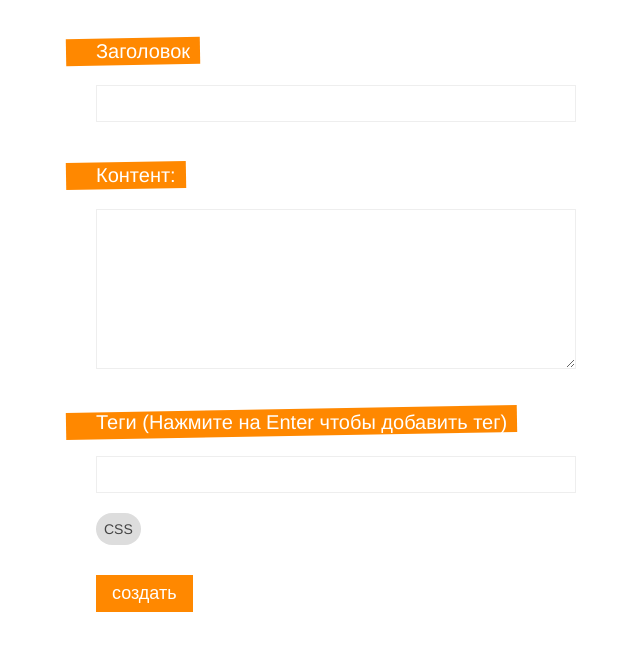
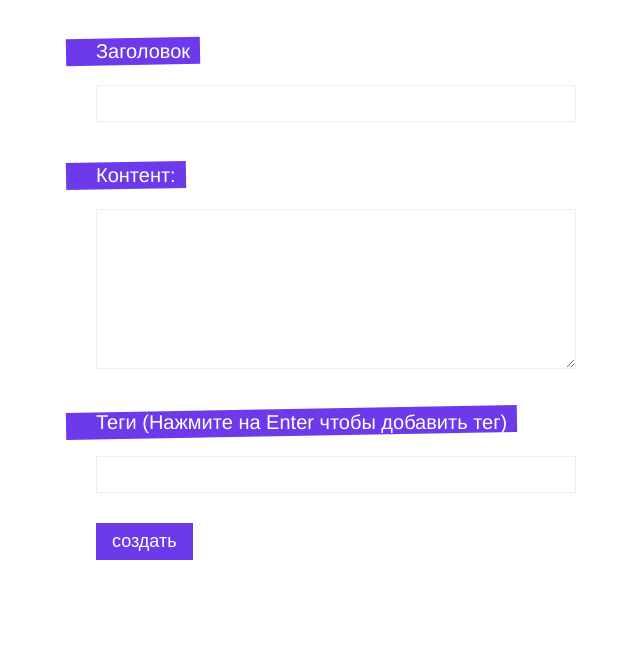
Before and after one commit to solohad1n/Vue3-my-blog, a Vue app: page /#/create in a window 1280 px wide. Shown: the top 650 px of the page, without its empty margins (304-944 px from the left). Built offline with nearby package versions, Linux system fonts and the light colour scheme.

Commit message:
Create a new post + Add + Delete + Check for identity

```diff
--- a/src/views/Create.vue
+++ b/src/views/Create.vue
@@ -1,20 +1,58 @@
 <template>
   <div class="create">
-    <form>
+    <form @submit.prevent="handleSubmit">
       <label>Заголовок</label>
-      <input type="text" required />
+      <input v-model="title" type="text" required />
       <label>Контент:</label>
-      <textarea></textarea>
+      <textarea v-model="body"></textarea>
       <label>Теги (Нажмите на Enter чтобы добавить тег)</label>
-      <input type="text" />
-      <div class="pill">CSS</div>
+      <input @keydown.enter="handleAddTag" v-model="tag" type="text" />
+      <div v-for="tag in tags" :key="tag" class="pill">
+        <span @click="handleDeleteTag(tag)">#{{ tag }}</span>
+      </div>
       <button>создать</button>
     </form>
   </div>
 </template>
 
 <script>
-export default {};
+import { ref } from "@vue/reactivity";
+export default {
+  setup() {
+    const title = ref("");
+    const body = ref("");
+    const tag = ref("");
+    const tags = ref([]);
+
+    const handleAddTag = () => {
+      if (!tags.value.includes(tag.value) && !tag.value.includes(" ")) {
+        tags.value.push(tag.value);
+        tag.value = "";
+      }
+      tag.value = "";
+    };
+
+    const handleSubmit = (item) => {
+      console.log(title.value);
+      console.log(body.value);
+      console.log(tag.value);
+    };
+
+    const handleDeleteTag = (item) => {
+      tags.value = tags.value.filter((tag) => tag !== item);
+    };
+
+    return {
+      title,
+      body,
+      tag,
+      tags,
+      handleSubmit,
+      handleAddTag,
+      handleDeleteTag,
+    };
+  },
+};
 </script>
 
 <style>
@@ -48,7 +86,7 @@ label::before {
   content: "";
   width: 100%;
   height: 100%;
-  background: #ff8800;
+  background: #6c3aea;
   position: absolute;
   top: 0;
   z-index: -1;
@@ -59,7 +97,7 @@ label::before {
 button {
   display: block;
   margin-top: 30px;
-  background: #ff8800;
+  background: #6c3aea;
   color: white;
   border: none;
   padding: 8px 16px;
```
